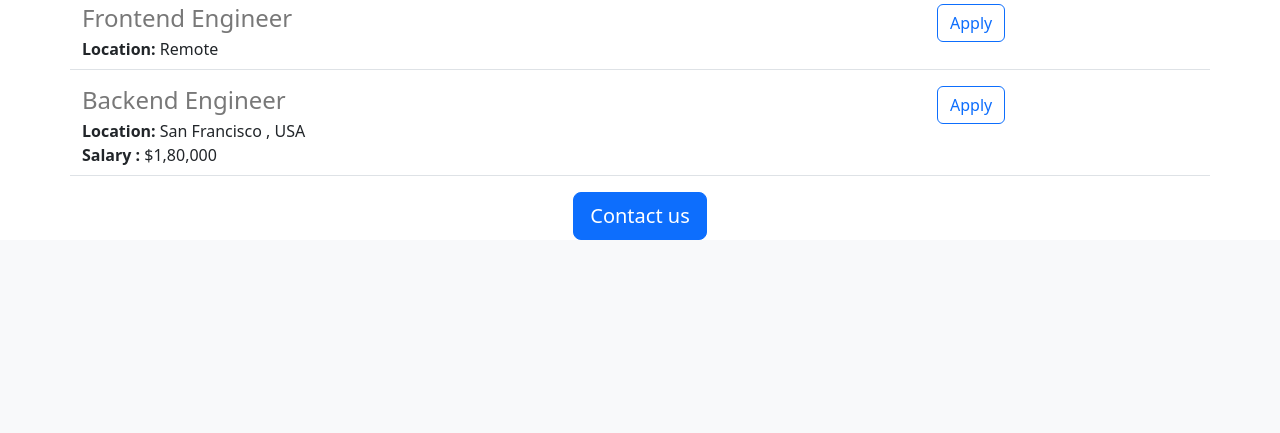
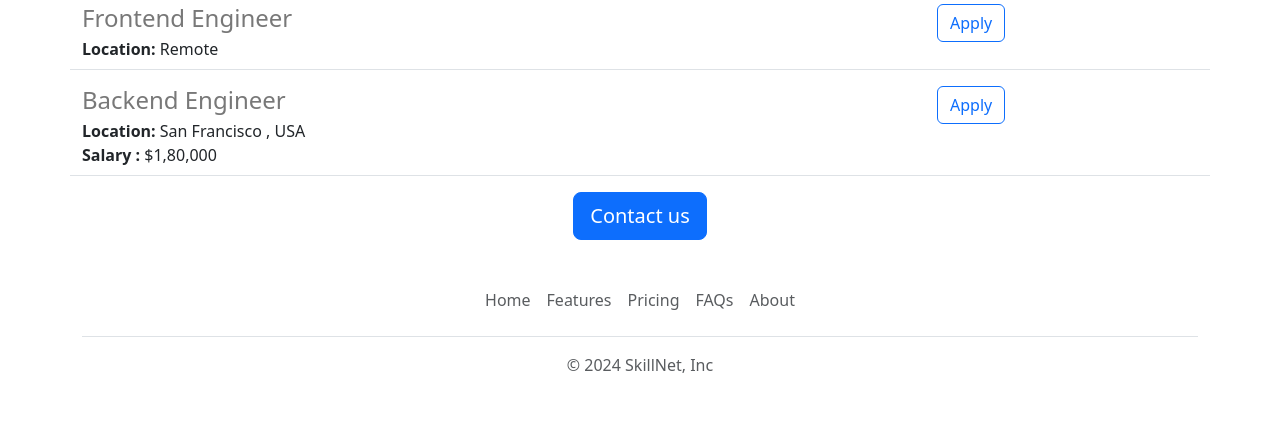
Before and after one commit to NYSHREYAS/SkillNet, a Flask app: page / in a window 1280 px wide. Shown: the part 1281-1714 px from the top of the page. Before the commit the page ends 1521 px from the top, so only its background shows below. Run offline with Flask 3, Linux system fonts and the light colour scheme.

Commit message:
added footer

```diff
--- /dev/null
+++ b/templates/footer.html
@@ -0,0 +1,12 @@
+<div class="container">
+  <footer class="py-3 my-4">
+    <ul class="nav justify-content-center border-bottom pb-3 mb-3">
+      <li class="nav-item"><a href="#" class="nav-link px-2 text-body-secondary">Home</a></li>
+      <li class="nav-item"><a href="#" class="nav-link px-2 text-body-secondary">Features</a></li>
+      <li class="nav-item"><a href="#" class="nav-link px-2 text-body-secondary">Pricing</a></li>
+      <li class="nav-item"><a href="#" class="nav-link px-2 text-body-secondary">FAQs</a></li>
+      <li class="nav-item"><a href="#" class="nav-link px-2 text-body-secondary">About</a></li>
+    </ul>
+    <p class="text-center text-body-secondary">&copy; 2024 SkillNet, Inc</p>
+  </footer>
+</div>
--- a/templates/home.html
+++ b/templates/home.html
@@ -46,5 +46,6 @@
        <button class="btn btn-primary btn-lg">Contact us</button>
        </div>
      </div>
+     {% include 'footer.html'%}
    </body>
 </html>
```
